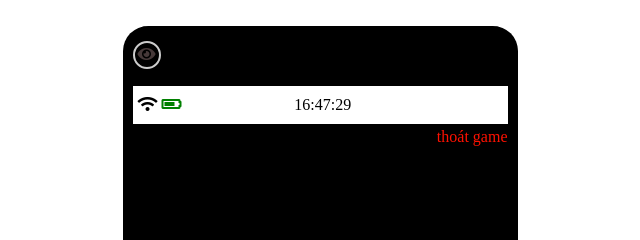
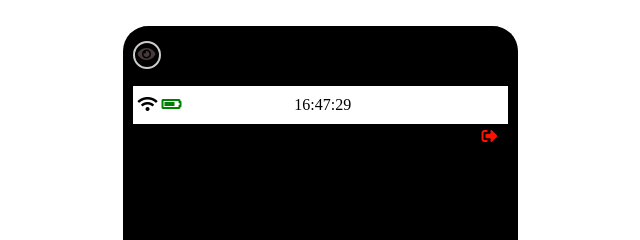
Before and after one commit to pinchet123/phone, a plain HTML site: page index.html in a window 1280 px wide. Both pictures are taken after a click on the element 583 px from the left and 230 px from the top of the page. Shown: the top 240 px of the page, 320-960 px from the left. Drawn offline with nearby package versions, Linux system fonts and the light colour scheme.

Commit message:
lam nut out game

```diff
--- a/assets/css/style.css
+++ b/assets/css/style.css
@@ -1,84 +1,98 @@
-*{
+* {
     padding: 0;
     margin: 0;
 }
+
 body {
     width: 375px;
     margin: 2% auto;
     height: 745px;
     position: relative;
-    border-left:10px solid #000;
+    border-left: 10px solid #000;
     border-radius: 25px;
     border-right: 10px solid #000;
 }
+
+
 /* fix body chuẩn kick thước điện thoại */
+
 main {
     width: 100%;
-    height: 87%;
+    height: 84%;
     background-image: url(../img/bg.png);
     background-size: 100% 100%;
     background-position: center;
     background-repeat: no-repeat;
     background-size: cover;
 }
+
+
 /* main
 chiểu rộng 100% ăn theo body
 background repeat : no repeat không lặp lại background
 background-position : center chuẩn ở giữa
 background-size: cover; đúng với kick thước hình ảnh
  */
+
 header {
     width: 100%;
     height: 30px;
     background-color: #000;
-    color : #fff;
+    color: #fff;
     border-top-left-radius: 15px;
     border-top-right-radius: 15px;
     padding: 15px 0;
 }
+
 nav.wifi {
     padding-top: 10px;
     padding-left: 5px;
 }
+
 div.nav {
     width: 100%;
     display: flex;
     background-color: #fff;
 }
+
 .fa-battery-three-quarters {
-    color : green
+    color: green
 }
+
 nav.menu {
     width: 3%;
     display: none;
 }
+
 nav.clock {
     width: 70%;
     padding: 10px 10px;
     text-align: center;
 }
+
 div.btn-menu {
-
     width: 30px;
     padding: 5px 0;
+}
 
-}
 div.camera {
     width: 20px;
     /* margin: auto; */
     padding: 3px 2px;
     border-radius: 60%;
-    border : 2px solid #ccc;
-    color : rgb(70, 57, 57);
+    border: 2px solid #ccc;
+    color: rgb(70, 57, 57);
     text-align: center;
 }
+
 div.item {
     width: 100%;
     /* height: 3px; */
     border: 1px solid #000;
     margin: 5px 0;
 }
-footer{
+
+footer {
     position: absolute;
     bottom: 0;
     width: 100%;
@@ -89,6 +103,7 @@ footer{
     border-bottom-left-radius: 15px;
     padding: 15px 0;
 }
+
 footer .home {
     width: 5%;
     margin: auto;
@@ -99,8 +114,8 @@ footer .home {
     padding: 10px;
     height: 30%;
 }
-.home .home-item{
 
+.home .home-item {
     border: 1px solid rgb(179, 173, 173);
     width: 50%;
     margin: auto;
@@ -111,50 +126,52 @@ div.main {
     width: 100%;
     height: 100%;
 }
- p.out {
 
+p.out {
     color: #ff1100;
     display: none;
     position: absolute;
-    top : 102px;
-    right: 0;
+    top: 102px;
+    right: 10px;
 }
+
 div.main_item {
     width: 80%;
     margin: 10% auto;
     border: 2px solid #fff;
-    box-shadow: 2px 2px 5px  #fff;
+    box-shadow: 2px 2px 5px #fff;
     height: 72%;
     border-radius: 15px;
+}
 
-}
 div.wrap-main {
     display: flex;
     width: 100%;
-   flex-wrap: wrap;
-   margin: auto;
-   margin: 10px 35px;
+    flex-wrap: wrap;
+    margin: auto;
+    margin: 10px 35px;
 }
+
 div.main_item-game {
     width: 30%;
     margin: 0 10px;
+}
 
-}
 div.main_item-game p {
     width: 100%;
     text-shadow: 2px 1px #ffff;
     padding: 5px 0;
     font-weight: 600;
 }
+
 div.game {
     cursor: pointer;
     width: 100%;
-    box-shadow: 2px 2px 5px  #fff;
-    border : 3px solid #fff;
+    box-shadow: 2px 2px 5px #fff;
+    border: 3px solid #fff;
     border-radius: 15px;
+}
 
-
-}
 img {
     max-width: 100%;
     height: auto;
@@ -163,6 +180,7 @@ img {
     margin: 0;
     /* height: 60px; */
 }
+
 iframe {
     /* z-index: 999999; */
     width: 100%;
--- a/assets/js/main.js
+++ b/assets/js/main.js
@@ -1,5 +1,5 @@
 var setTime = null;
-setTime = setInterval(function(){
+setTime = setInterval(function() {
     var day = new Date();
     var h = day.getHours();
     var m = day.getMinutes();
@@ -7,11 +7,55 @@ setTime = setInterval(function(){
     var time = `${h}:${m}:${s}`;
     document.getElementById('time').innerText = time;
 })
+var game = ` <div class="main_item">
+<div class="wrap-main">
+    <div class="main_item-game" id="banca">
+        <p>game bắn cá</p>
+        <div class="game">
+            <img src="assets/img/game/banca.jpg" alt="">
 
-    var banca = `<iframe src="iframe/fish/index.html" frameborder="0"></iframe>`
+        </div>
 
-    $('#banca').click(function(){
-        $('.out').css('display' , 'block')
-        $('div.main_item').css('height' , '100%');
-        $('.main').html(banca)
-    })
+    </div>
+    <div class="main_item-game">
+        <p>game bắn cá</p>
+        <div class="game">
+            <img src="assets/img/game/banca.jpg" alt="">
+        </div>
+
+    </div>
+    <div class="main_item-game">
+        <p>game bắn cá</p>
+        <div class="game">
+            <img src="assets/img/game/banca.jpg" alt="">
+        </div>
+
+    </div>
+    <div class="main_item-game">
+        <p>game bắn cá</p>
+        <div class="game">
+            <img src="assets/img/game/banca.jpg" alt="">
+        </div>
+
+    </div>
+
+</div>
+
+
+</div>`
+var banca = `<iframe src="iframe/fish/index.html" frameborder="0"></iframe>`
+
+// $('#banca').click(function() {
+//     $('.out').css('display', 'block')
+//     $('div.main_item').css('height', '100%');
+//     $('.main').html(banca)
+// })
+$(document).on('click', '#banca', function() {
+    $('.out').css('display', 'block')
+    $('div.main_item').css('height', '100%');
+    $('.main').html(banca)
+})
+$('.out').click(function() {
+    $('iframe').remove()
+    $('.main').html(game)
+})
--- a/index.html
+++ b/index.html
@@ -1,5 +1,6 @@
 <!DOCTYPE html>
 <html lang="en">
+
 <head>
     <meta charset="UTF-8">
     <meta name="viewport" content="width=device-width, initial-scale=1.0">
@@ -7,15 +8,16 @@
     <link rel="stylesheet" href="assets/css/style.css">
     <link rel="stylesheet" href="https://cdnjs.cloudflare.com/ajax/libs/font-awesome/5.14.0/css/all.min.css" integrity="sha512-1PKOgIY59xJ8Co8+NE6FZ+LOAZKjy+KY8iq0G4B3CyeY6wYHN3yt9PW0XpSriVlkMXe40PTKnXrLnZ9+fkDaog==" crossorigin="anonymous" />
 </head>
+
 <body>
     <header>
-       <div class="camera">
-        <i class="fas fa-eye"></i>
-       </div>
+        <div class="camera">
+            <i class="fas fa-eye"></i>
+        </div>
     </header>
     <main>
         <div class="out-game">
-            <p class="out">thoát game</p>
+            <p class="out"><i class="fas fa-sign-out-alt"></i></p>
         </div>
         <div class="nav">
             <nav class="wifi">
@@ -81,10 +83,8 @@
             <div class="home-item"></div>
         </div>
     </footer>
-    <script
-  src="https://code.jquery.com/jquery-3.5.1.js"
-  integrity="sha256-QWo7LDvxbWT2tbbQ97B53yJnYU3WhH/C8ycbRAkjPDc="
-  crossorigin="anonymous"></script>
+    <script src="https://code.jquery.com/jquery-3.5.1.js" integrity="sha256-QWo7LDvxbWT2tbbQ97B53yJnYU3WhH/C8ycbRAkjPDc=" crossorigin="anonymous"></script>
     <script src="assets/js/main.js"></script>
 </body>
+
 </html>
```
